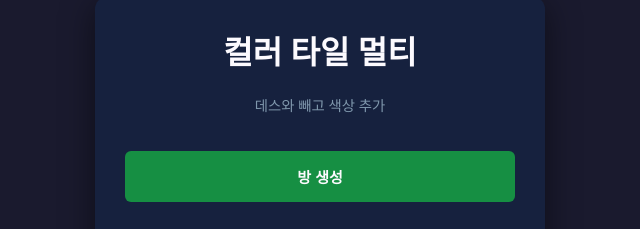
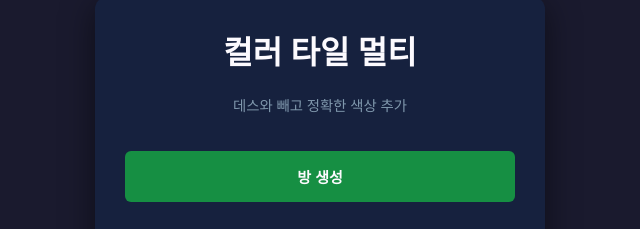
Before and after one commit to Nyarla4/multiColorTile, a website with bundled scripts: page index.html in a window 1280 px wide. Shown: the part 207-436 px from the top of the page, 320-960 px from the left. Built offline with nearby package versions, Linux system fonts and the light colour scheme.

Commit message:
메인 텍스트 수정

```diff
--- a/index.html
+++ b/index.html
@@ -19,7 +19,7 @@
         <div class="panel">
             <h1>컬러 타일 멀티</h1>
             <p class="text-muted">
-                데스와 빼고 색상 추가
+                데스와 빼고 정확한 색상 추가
             </p>
             <br>
             <button id="btn-create-room" class="btn-secondary" style="width: 100%; padding: 15px;">방 생성</button>
```
